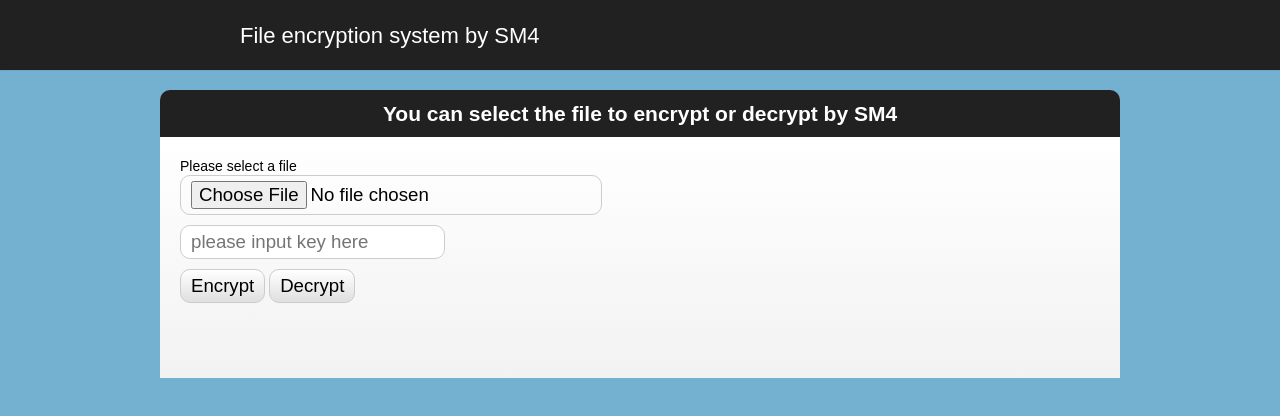
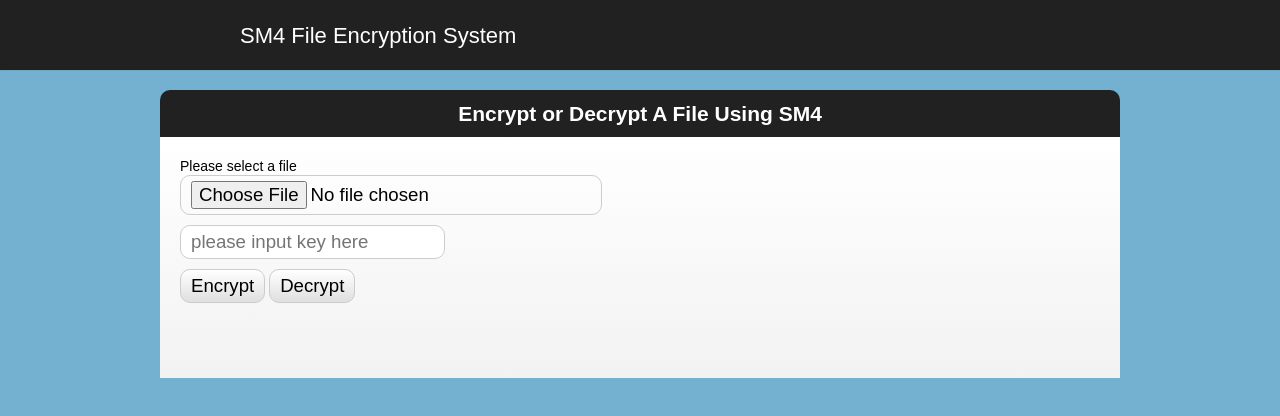
Before and after one commit to FinalCrypto/SM4_Machine, a website built with webpack: page sm4_server/public/index.html in a window 1280 px wide. Built offline with nearby package versions, Linux system fonts and the light colour scheme.

Commit message:
typo fixed

```diff
--- a/sm4_server/public/index.html
+++ b/sm4_server/public/index.html
@@ -10,11 +10,11 @@
 
 <body>
     <header>
-        <h2>File encryption system by SM4</h2>
+        <h2>SM4 File Encryption System</h2>
     </header>
     <div class="container">
         <div class="contr">
-            <h2>You can select the file to encrypt or decrypt by SM4</h2>
+            <h2>Encrypt or Decrypt A File Using SM4</h2>
         </div>
 
         <div class="upload_form_cont">
```
